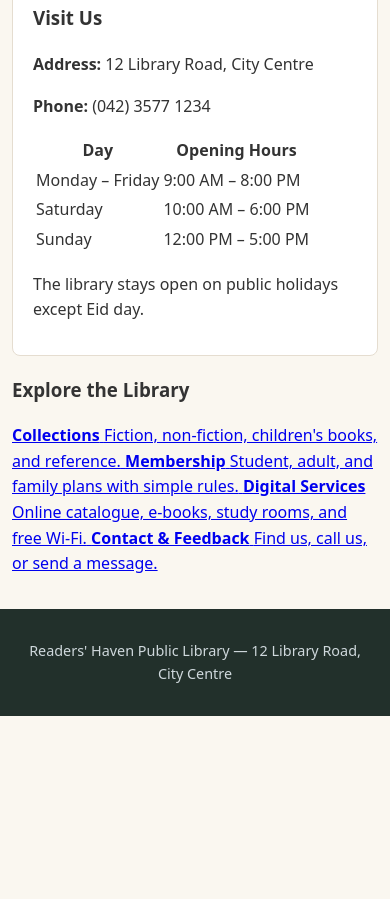
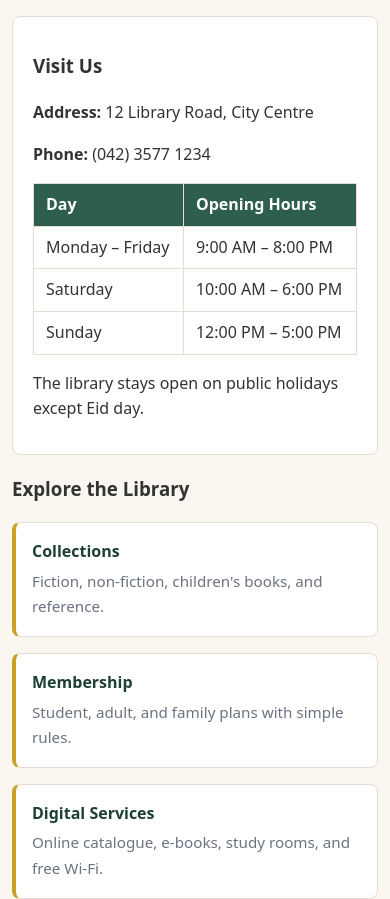
Before and after one commit to anasyousaf-dev/readers-haven-library, a website: page src/index.html in a window 390 px wide. Shown: the part 890-1789 px from the top of the page. Before the commit the page ends 1606 px from the top, so only its background shows below. Drawn offline with Linux system fonts and the light colour scheme.

Commit message:
style: add Home page styles and media query

```diff
--- a/styles/style.css
+++ b/styles/style.css
@@ -116,3 +116,79 @@ main h2 {
     padding: 1rem 0.75rem 2rem;
   }
 }
+
+/* ===== HOME PAGE STYLES (feature/index-page) ===== */
+
+.hero {
+  background: var(--primary);
+  color: #ffffff;
+  border-radius: 8px;
+  padding: 1.5rem;
+  margin-bottom: 1rem;
+}
+
+.hero h2 {
+  color: #ffffff;
+  border-bottom-color: rgba(255, 255, 255, 0.4);
+}
+
+.hours-table {
+  width: 100%;
+  border-collapse: collapse;
+  margin: 0.75rem 0;
+}
+
+.hours-table th,
+.hours-table td {
+  border: 1px solid var(--border);
+  padding: 0.5rem 0.75rem;
+  text-align: left;
+}
+
+.hours-table th {
+  background: var(--primary);
+  color: #ffffff;
+}
+
+.link-cards {
+  display: grid;
+  grid-template-columns: 1fr 1fr;
+  gap: 1rem;
+}
+
+.link-card {
+  display: block;
+  background: var(--card);
+  border: 1px solid var(--border);
+  border-left: 4px solid var(--accent);
+  border-radius: 8px;
+  padding: 1rem;
+  text-decoration: none;
+  color: var(--text);
+}
+
+.link-card strong {
+  display: block;
+  color: var(--primary-dark);
+  margin-bottom: 0.25rem;
+}
+
+.link-card span {
+  font-size: 0.95rem;
+  color: var(--muted);
+}
+
+.link-card:hover {
+  border-color: var(--accent);
+}
+
+/* Home page responsiveness: one column of link cards on narrow screens. */
+@media (max-width: 600px) {
+  .link-cards {
+    grid-template-columns: 1fr;
+  }
+
+  .hero {
+    padding: 1rem;
+  }
+}
```
